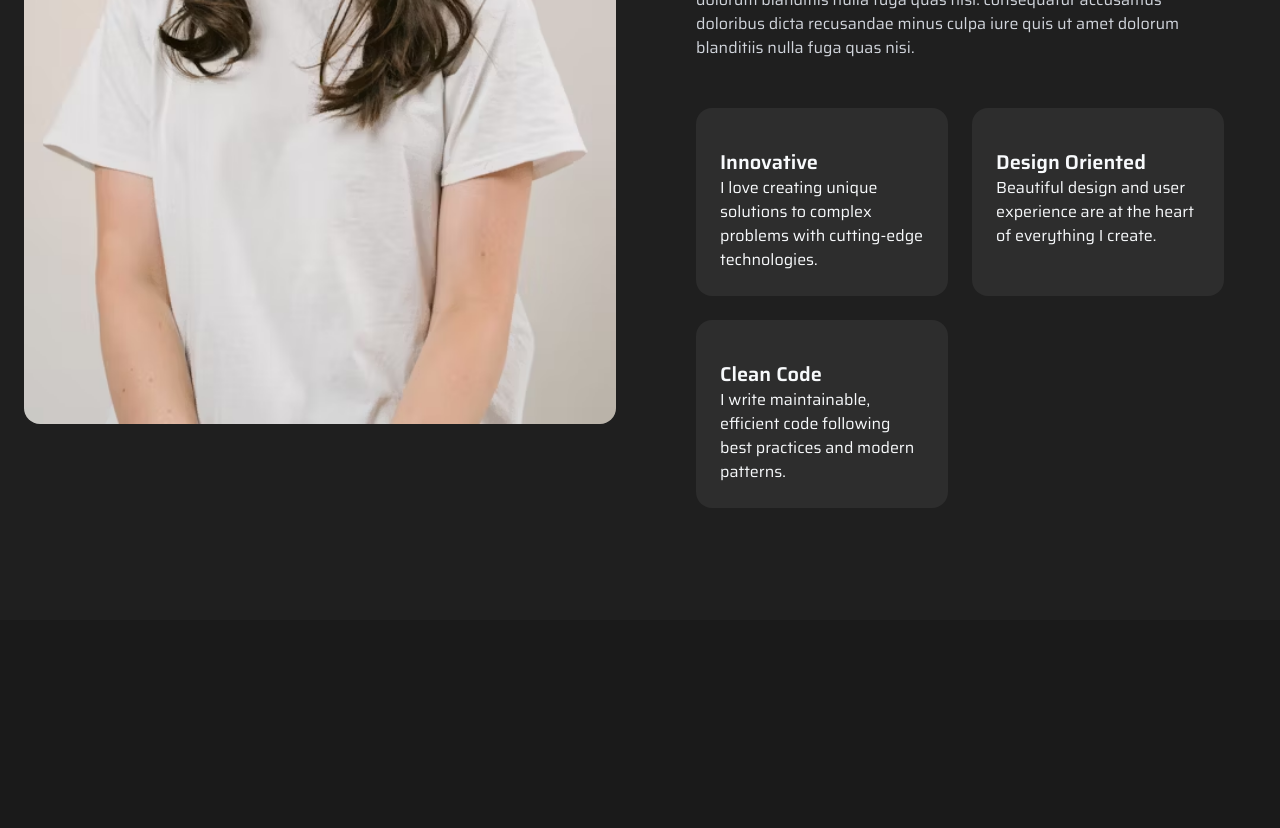
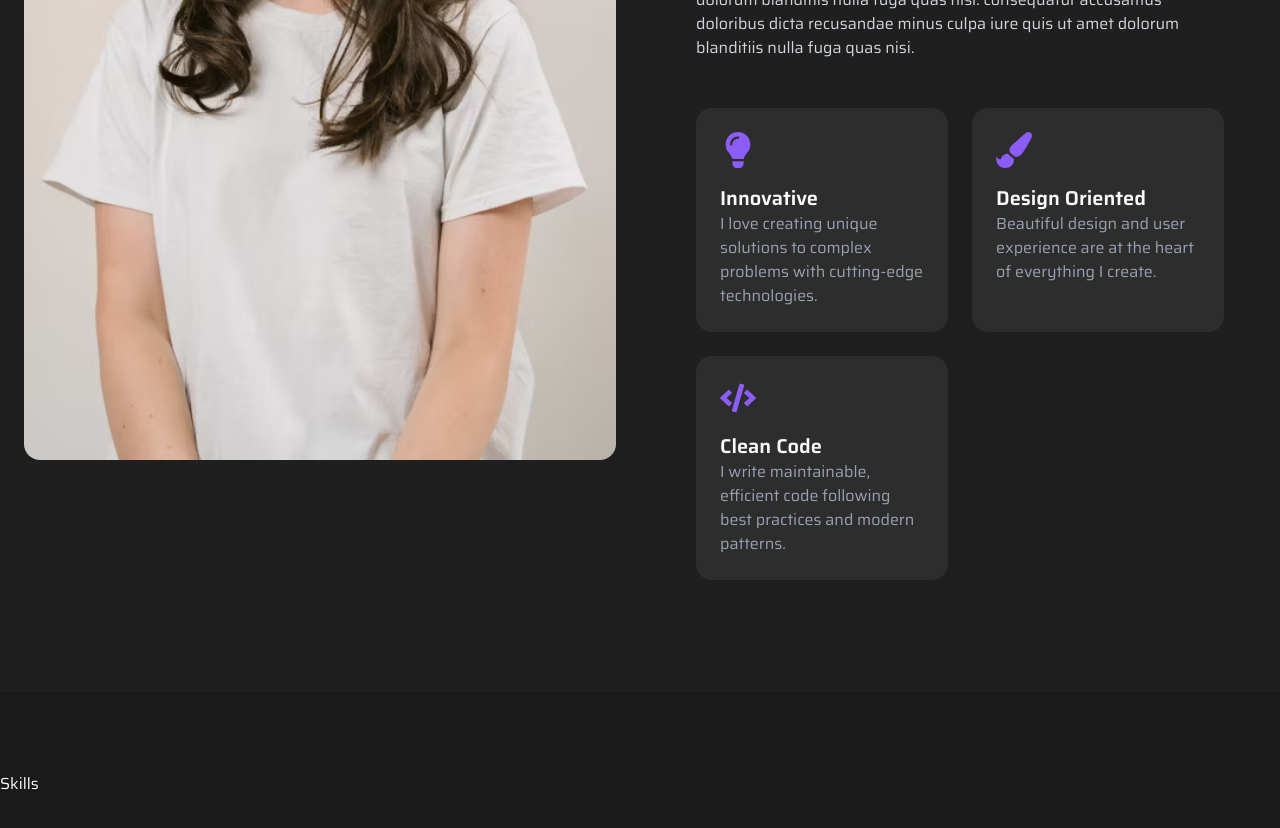
Before and after one commit to nindoscar/Portfolio-react, a React (Vite) app in the folder portfolio/: page / in a window 1280 px wide. Shown: the part 1600-2428 px from the top of the page. Before the commit the page ends 2220 px from the top, so only its background shows below. Built offline with nearby package versions, Linux system fonts and the light colour scheme.

Commit message:
[ADD] begin skills

```diff
--- a/portfolio/src/components/About.jsx
+++ b/portfolio/src/components/About.jsx
@@ -60,13 +60,13 @@ const About = () => {
                 <div className="grid grid-cols-1 md:grid-cols-2 gap-6">
                   {
                     aboutInfo.map((data, index)=>(
-                      <div key={index} className="bg-dark-300 rounded-2xl p-6 transition-transform duration-300 hover:-tranlate-y-2 cursor-pointer">
+                      <div key={index} className="bg-dark-300 rounded-2xl p-6 transition-transform duration-300 hover:-translate-y-2 cursor-pointer">
                         <div className="text-purple text-4xl mb-4">
-                          <data-icon/>
+                          <data.icon/>
 
                         </div>
                         <h3 className="text-xl font-semibold">{data.title}</h3>
-                        <p>{data.description}</p>
+                        <p className="text-gray-400">{data.description}</p>
                       </div>
 
                     ))
--- /dev/null
+++ b/portfolio/src/components/Skills.jsx
@@ -0,0 +1,19 @@
+import React from "react";
+import { motion } from "framer-motion";
+
+const Skills = () => {
+  return (
+    <motion.div
+      initial={{ opacity: 0, y: 50 }}
+      whileInView={{ opacity: 1, y: 0 }}
+      transition={{ duration: 0.9, ease: "easeOut" }}
+      viewport={{ onece: false, amount: 0.2 }}
+      id="skills"
+      className="py-20 bg-dark-100"
+    >
+      Skills
+    </motion.div>
+  );
+};
+
+export default Skills;
--- a/portfolio/src/pages/Home.jsx
+++ b/portfolio/src/pages/Home.jsx
@@ -1,12 +1,14 @@
 import React from 'react'
 import Hero from '../components/Hero'
 import About  from '../components/About'
+import Skills from '../components/Skills'
 
 const Home = () => {
   return (
     <div>
       <Hero/>
       <About/>
+      <Skills/>
     </div>
   )
 }
```
